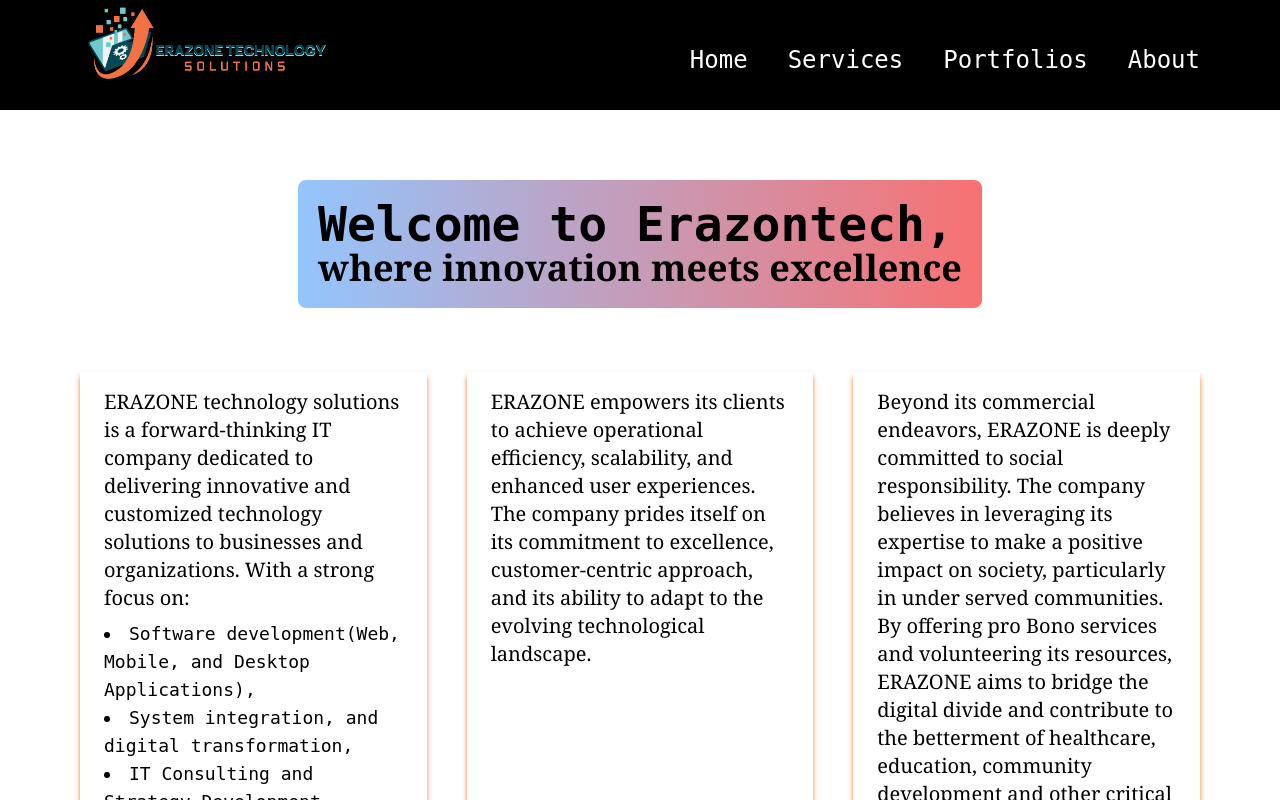
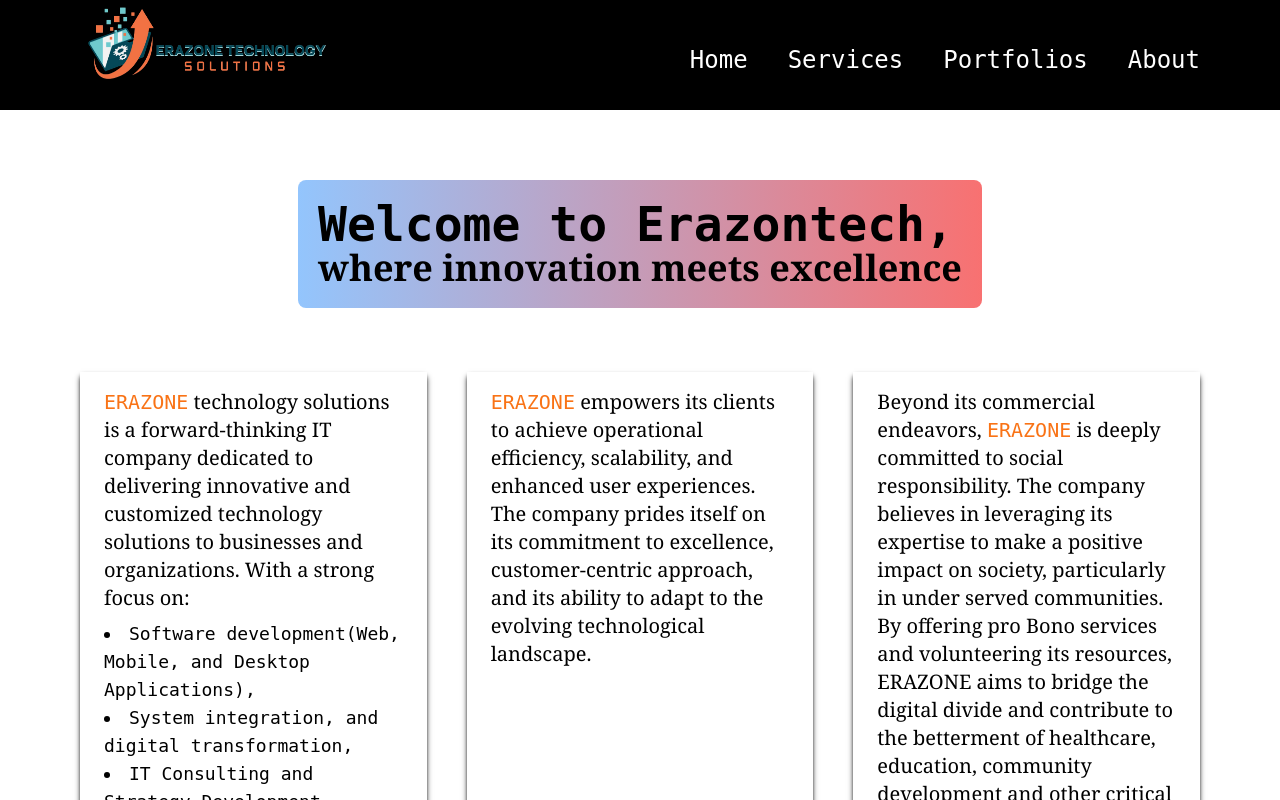
Before and after one commit to Erazonetech/Erazonetechsolutions, a React (Vite) app: page /About in a window 1280 px wide. Shown: the top 800 px of the page. Built offline with nearby package versions, Linux system fonts and the light colour scheme.

Commit message:
new update

```diff
--- a/src/index.css
+++ b/src/index.css
@@ -340,9 +340,9 @@
     margin-top: 20px;
     gap:100px
   }
-  .members div img{
+  /* .members div img{
     width: 80%;
-  }
+  } */
   .contact-f{
     margin-top: 100px;
     margin-bottom: 100px;
--- a/src/pages/About.jsx
+++ b/src/pages/About.jsx
@@ -37,9 +37,9 @@
             </div>
 
         <div className='grid xl:grid-cols-3 lg:grid-cols-3 md:grid-cols-2 sm:grid-cols-1 gap-10'>
-               <div className='hover:scale-105 hover:shadow-md hover:shadow-orange-600 py-4 px-6 transition-all shadow-md shadow-orange-500'>
+               <div className='hover:scale-105 hover:shadow-md hover:shadow-orange-600 py-4 px-6 transition-all shadow-md shadow-black'>
                 <p className='text-xl font-serif'>
-                    ERAZONE technology solutions is a forward-thinking IT company dedicated to delivering innovative and customized technology solutions to businesses and organizations.
+                    <span className='text-orange-500'>ERAZONE</span> technology solutions is a forward-thinking IT company dedicated to delivering innovative and customized technology solutions to businesses and organizations.
                     With a strong focus on:
                     </p>
                     <ul className='list-disc list-inside mt-2 text-lg font-serif'>
@@ -51,12 +51,12 @@
                     </ul>
             </div>
 
-            <div className='hover:scale-105 hover:shadow-md hover:shadow-orange-600 py-4 px-6  transition-all shadow-md shadow-orange-500'>
-                <p className='text-xl font-serif'>ERAZONE empowers its clients to achieve operational efficiency, scalability, and enhanced user experiences. The company prides itself on its commitment to excellence, customer-centric approach, and its ability to adapt to the evolving technological landscape. </p>
+            <div className='hover:scale-105 hover:shadow-md hover:shadow-orange-600 py-4 px-6  transition-all shadow-md shadow-black'>
+                <p className='text-xl font-serif'><span className='text-orange-500'>ERAZONE</span> empowers its clients to achieve operational efficiency, scalability, and enhanced user experiences. The company prides itself on its commitment to excellence, customer-centric approach, and its ability to adapt to the evolving technological landscape. </p>
             </div>
 
-              <div className='hover:scale-105 hover:shadow-md hover:shadow-orange-600 py-4 px-6  transition-all shadow-md shadow-orange-500'>
-                <p className='text-xl font-serif'>Beyond its commercial endeavors, ERAZONE is deeply committed to social responsibility. The company believes in leveraging its expertise to make a positive impact on society, particularly in under served communities. By offering pro Bono services and volunteering its resources, ERAZONE aims to bridge the digital divide and contribute to the betterment of healthcare, education, community development and other critical sectors. </p>
+              <div className='hover:scale-105 hover:shadow-md hover:shadow-orange-600 py-4 px-6  transition-all shadow-md shadow-black'>
+                <p className='text-xl font-serif'>Beyond its commercial endeavors, <span className='text-orange-500'>ERAZONE</span> is deeply committed to social responsibility. The company believes in leveraging its expertise to make a positive impact on society, particularly in under served communities. By offering pro Bono services and volunteering its resources, ERAZONE aims to bridge the digital divide and contribute to the betterment of healthcare, education, community development and other critical sectors. </p>
             </div>
 
         </div>
@@ -162,28 +162,28 @@
 
             <div className='flex justify-center gap-10 members'>
                 <div className='relative flex flex-col items-center group transition-all transform'>
-                    <img src="/asfawu.JPG" alt="pp" className='rounded-t-2xl h-[300px] w-[220px] ' />
-                    <div className='absolute top-[85%] left-5 bg-white shadow-md shadow-black w-[85%] rounded-md px-2 py-4 flex flex-col items-center'>
+                    <img src="/asfawu.JPG" alt="pp" className='rounded-t-2xl h-[350px] w-[250px] ' />
+                    <div className='absolute top-[85%] lg:left-0 xl:left-0 bg-white shadow-md shadow-black lg:w-[100%] xl:w-[100%] md:w-1/2 md:left-5 rounded-md px-2 py-4 flex flex-col items-center'>
                         <h2 className='text-xl text-orange-600 mb-2 font-serif'>Asfawossen Endale</h2>
                         <p className='italic text-lg mb-1 font-serif'>CEO</p>
-                        <p className='hidden group-hover:block group-hover:opacity-100 transform  transition-all duration-1000 ease-in-out font-serif'>Visionary with expertise in strategy team management, and driving company growth and success!</p>
+                        <p className='hidden group-hover:block group-hover:opacity-100 transform  transition-all duration-1000 ease-in-out font-serif tracking-normal text-lg'>Visionary with expertise in strategy team management, and driving company growth and success!</p>
                     </div>
                 </div>
 
                   <div className='relative flex flex-col items-center group transition-all transform'>
-                    <img src="nati.jpg" alt="pp" className='rounded-t-2xl h-[300px] w-[250px] ' />
-                    <div className='absolute top-[85%] left-5 bg-white shadow-md shadow-black w-[85%] rounded-md px-2 py-4 flex flex-col items-center'>
+                    <img src="nati.jpg" alt="pp" className='rounded-t-2xl h-[350px] w-[250px] ' />
+                    <div className='absolute top-[85%] lg:left-0 xl:left-0 bg-white shadow-md shadow-black lg:w-[100%] xl:w-[100%] md:w-1/2 md:left-5 rounded-md px-2 py-4 flex flex-col items-center'>
                         <h2 className='text-xl text-orange-600 mb-2 font-serif'>Natinael Bimer</h2>
                         <p className='italic text-lg mb-1 font-serif'>Software Engineer</p>
-                        <p className='hidden group-hover:block group-hover:opacity-100 transform  transition-all duration-1000 ease-in-out font-serif'>Skilled engineer focused on developing high-performance, sclable applications with clean, and efficient code!</p>
+                        <p className='hidden group-hover:block group-hover:opacity-100 transform  transition-all duration-1000 ease-in-out font-serif tracking-normal text-lg'>Skilled engineer focused on developing high-performance, sclable applications with clean, and efficient code!</p>
                     </div>
                 </div>
                   <div className='relative flex flex-col items-center group transition-all transform'>
-                    <img src="/aman.jpg" alt="pp" className='rounded-t-2xl h-[300px] w-[220px] ' />
-                    <div className='absolute top-[85%] left-5 bg-white shadow-md shadow-black w-[85%] rounded-md px-2 py-4 flex flex-col items-center'>
+                    <img src="/aman.jpg" alt="pp" className='rounded-t-2xl h-[350px] w-[250px] ' />
+                    <div className='absolute top-[85%] lg:left-0 xl:left-0 bg-white shadow-md shadow-black lg:w-[100%] xl:w-[100%] md:w-1/2 md:left-5 rounded-md px-2 py-4 flex flex-col items-center'>
                         <h2 className='text-xl text-orange-600 mb-2 font-serif'>Amanuel Tamirat</h2>
                         <p className='italic text-lg mb-1 font-serif'>Fullstack Developer</p>
-                        <p className='hidden group-hover:block group-hover:opacity-100 transform  transition-all duration-1000 ease-in-out font-serif'>Experienced full-stack developer with expertise in building robust and scalable web applications!</p>
+                        <p className='hidden group-hover:block group-hover:opacity-100 transform  transition-all duration-1000 ease-in-out font-serif tracking-normal text-lg'>Experienced full-stack developer with expertise in building robust and scalable web applications!</p>
                     </div>
                 </div>
 
```
